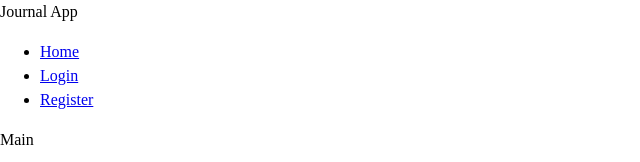
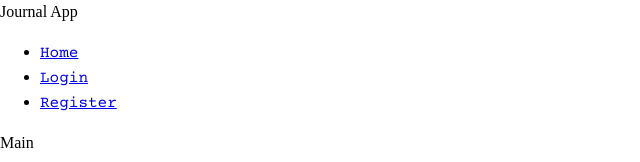
Before and after one commit to GuRuGuMaWaRu/journal-app, a React (Create React App) app in the folder client/: page / in a window 1280 px wide. Shown: the top 162 px of the page, without its empty margins (0-640 px from the left). Built offline with nearby package versions, Linux system fonts and the light colour scheme.

Commit message:
Client --- add fonts

```diff
--- a/client/public/index.html
+++ b/client/public/index.html
@@ -12,6 +12,10 @@
     <link rel="apple-touch-icon" href="%PUBLIC_URL%/logo192.png" />
     <link rel="manifest" href="%PUBLIC_URL%/manifest.json" />
     <title>Chingu Pre-Work Project | Journal App</title>
+    <link
+      href="https://fonts.googleapis.com/css?family=Courier+Prime|Roboto&display=swap"
+      rel="stylesheet"
+    />
   </head>
   <body>
     <noscript>You need to enable JavaScript to run this app.</noscript>
--- a/client/src/index.css
+++ b/client/src/index.css
@@ -1,3 +1,24 @@
+/* Variables */
+
+* {
+  --title-font: "Courier Prime", monospace;
+  --text-font: "Roboto", sans-serif;
+}
+
+/* Fonts */
+a,
+h1,
+h2,
+h3,
+h4 {
+  font-family: var(--title-font);
+}
+
+p,
+article {
+  font-family: var(--text-font);
+}
+
 /* Box sizing rules */
 *,
 *::before,
```
